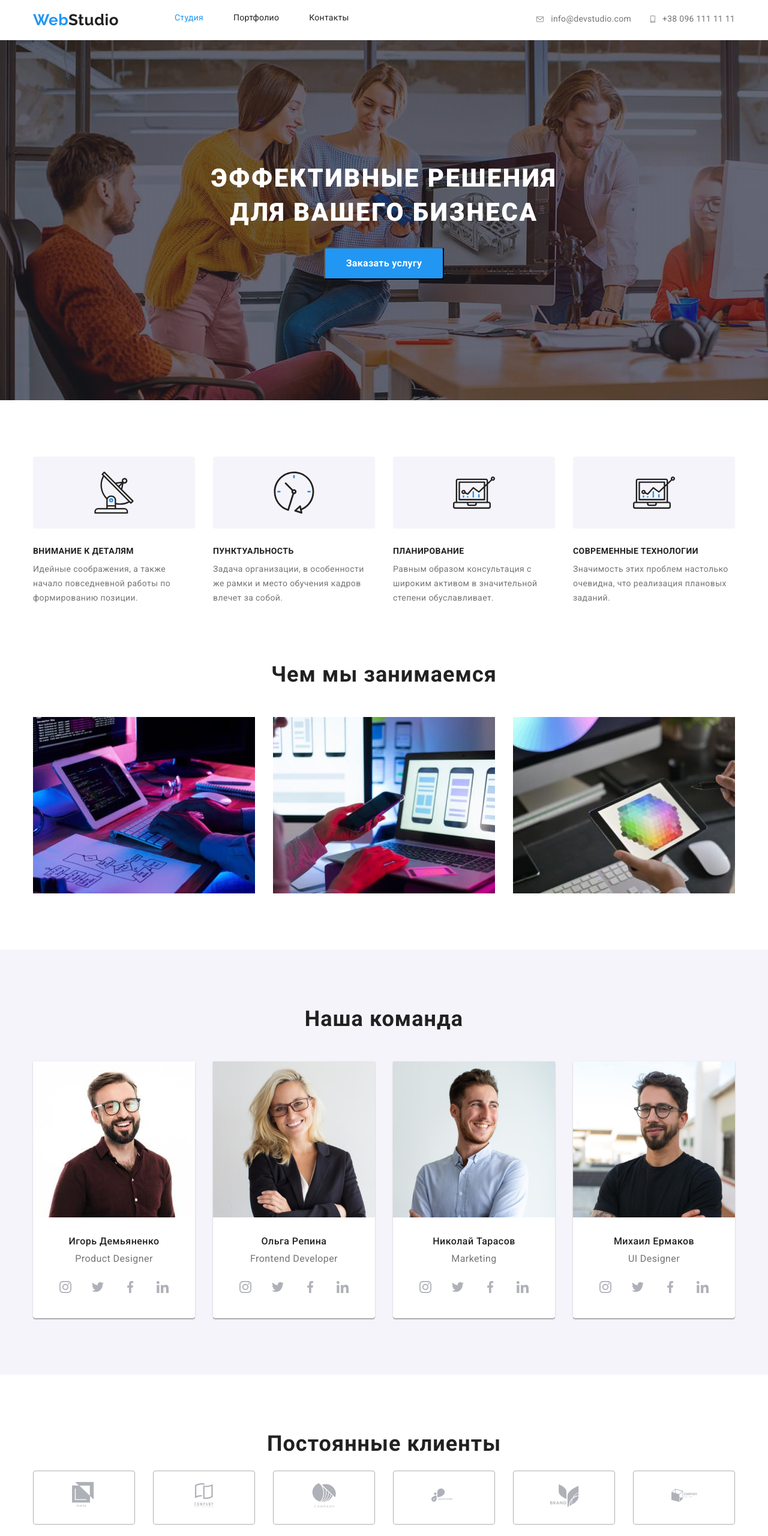
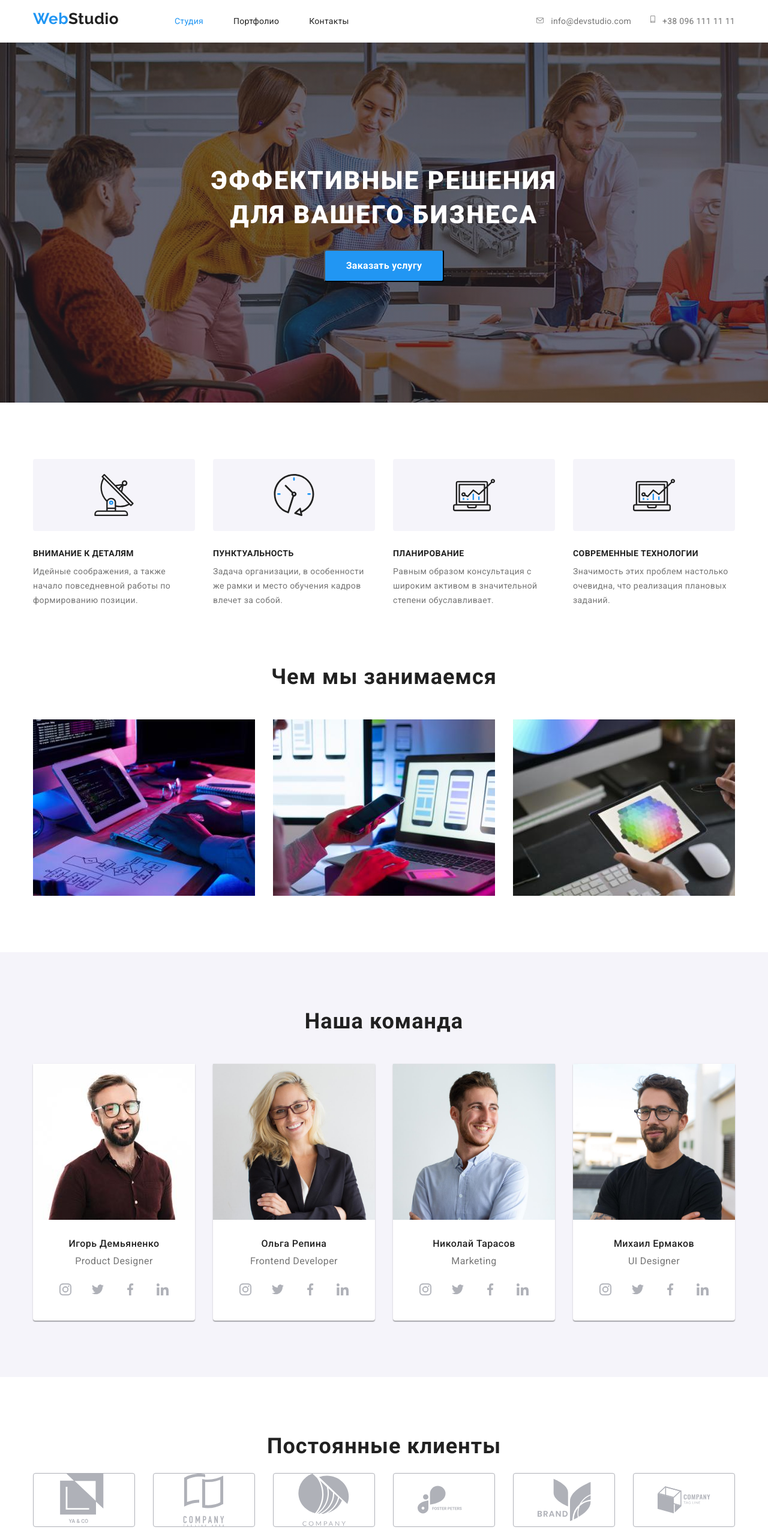
Before and after one commit to YevhenPro/goit-markup-hw-04, a plain HTML site: page index.html in a window 1280 px wide. Shown: the top 2560 px of the page at 60% size. Drawn offline with nearby package versions, Linux system fonts and the light colour scheme.

Commit message:
Update style.css

```diff
--- a/css/style.css
+++ b/css/style.css
@@ -60,13 +60,18 @@ img {
 }
 
 .container.header {
-	align-items: center;
+	display: flex;
+	/* align-items: center; */
+	justify-content: center;
+
+
 }
 
 .flexbox {
 	display: flex;
+	align-items: baseline;
 	/* align-items: center; */
-	justify-content: baseline;
+
 }
 .site-nav-item {
 	margin-right: 50px;
@@ -87,7 +92,9 @@ img {
 .site-contacts-item.email,
 .site-contacts-item.phone {
 	display: flex;
-	align-items: center;
+	align-items: baseline;
+	/* align-items: center; */
+	/* justify-content: center; */
 	color: var(--color-secondary-text);
 
 }
@@ -326,8 +333,7 @@ p {
 	height: 44px;
 	border-radius: 50%;
 	transition-property: background-color;
-	/* transition-duration: 250ms;
-	transition-timing-function: cubic-bezier(0.4, 0, 0.2, 1); */
+
 }
 .team-item-icon:not(:last-child) {
 	margin-right: 10px;
@@ -335,8 +341,7 @@ p {
 .team-icon {
 	fill: var(--color-icon-our-clients);
 	transition-property: fill;
-	/* transition-duration: 250ms; */
-	/* transition-timing-function: cubic-bezier(0.4, 0, 0.2, 1); */
+
 }
 .team-link:hover,
 .team-link:focus {
@@ -353,29 +358,37 @@ p {
 	padding-top: 24px;
 
 }
-.clients-icon-item {
+/* .clients-icon-item{ */
+/* display: flex;
+justify-content: center;
+align-items: baseline;
+width: 170px;
+height: 90px;
+border-radius: 4px; */
+/* } */
+.client-icon{
 	display: flex;
 	justify-content: center;
-	align-items: center;
+	align-items: baseline;
 	width: 170px;
 	height: 90px;
 	border: 1px solid #afb1b8;
 	border-radius: 4px;
-	/* transition-property: border;
-	transition-duration: 250ms;
-	transition-timing-function: cubic-bezier(0.4, 0, 0.2, 1); */
+
+
 
 }
 .client-icon {
 	fill: var(--color-icon-our-clients);
-	/* transition-duration: 250ms;
-	transition-timing-function: cubic-bezier(0.4, 0, 0.2, 1); */
+
 }
 .clients-icon-item:not(:last-child) {
 	margin-right: 30px;
 }
-.clients-icon-item:hover,
-.clients-icon-item:focus {
+/* .clients-icon-item:hover, */
+/* .clients-icon-item:focus */
+.client-icon:hover
+.client-icon:focus{
 	border: 1px solid #2196f3;
 	cursor: pointer;
 
@@ -386,7 +399,7 @@ p {
 .clients-icon-item:hover .client-icon,
 .clients-icon-item:focus .client-icon {
 	fill: var(--accent);
-	/* border: 1px solid #2196f3; */
+	border: 1px solid #2196f3;
 }
 
 .ftr {
@@ -440,7 +453,7 @@ p {
 
 .connect {
 	margin-left: 70px;
-	margin-top: 12px;
+	/* margin-top: 12px; */
 }
 .ftr-link {
 	display: flex;
@@ -475,7 +488,7 @@ p {
 
 .btn-list .button {
 	background-color: var(--color-bg-team);
-	box-shadow: 0px 3px 1px rgba(0, 0, 0, 0.1), 0px 1px 2px rgba(0, 0, 0, 0.08), 0px 2px 2px rgba(0, 0, 0, 0.12);
+	/* box-shadow: 0px 3px 1px rgba(0, 0, 0, 0.1), 0px 1px 2px rgba(0, 0, 0, 0.08), 0px 2px 2px rgba(0, 0, 0, 0.12); */
 	border-radius: 4px;
 	border: none;
 	font-family: Roboto;
@@ -496,6 +509,7 @@ p {
 .btn-list .button:focus {
 	background-color: var(--accent);
 	color: var(--primary-bg-color);
+	box-shadow: 0px 3px 1px rgba(0, 0, 0, 0.1), 0px 1px 2px rgba(0, 0, 0, 0.08), 0px 2px 2px rgba(0, 0, 0, 0.12);
 	cursor: pointer;
 }
 
```
